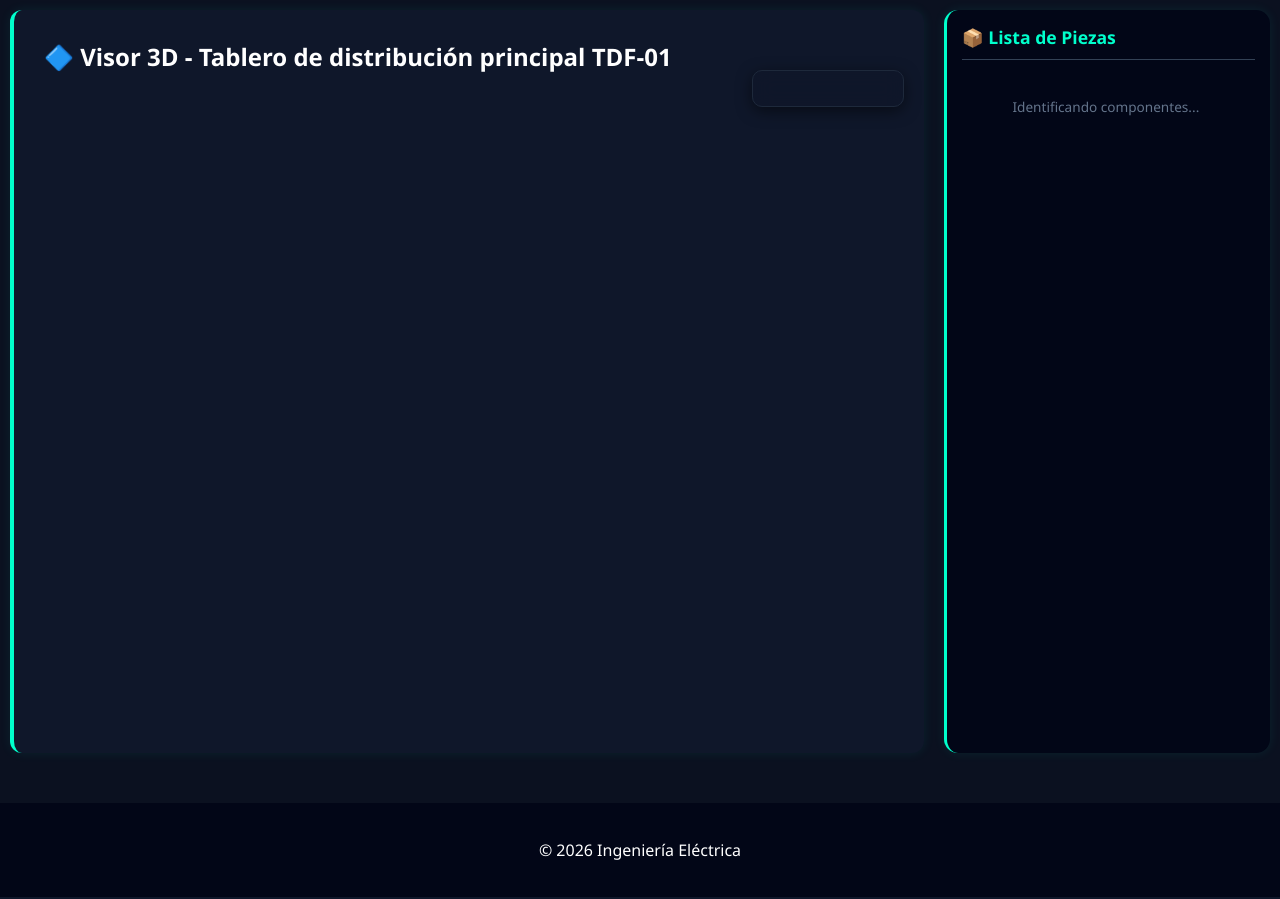
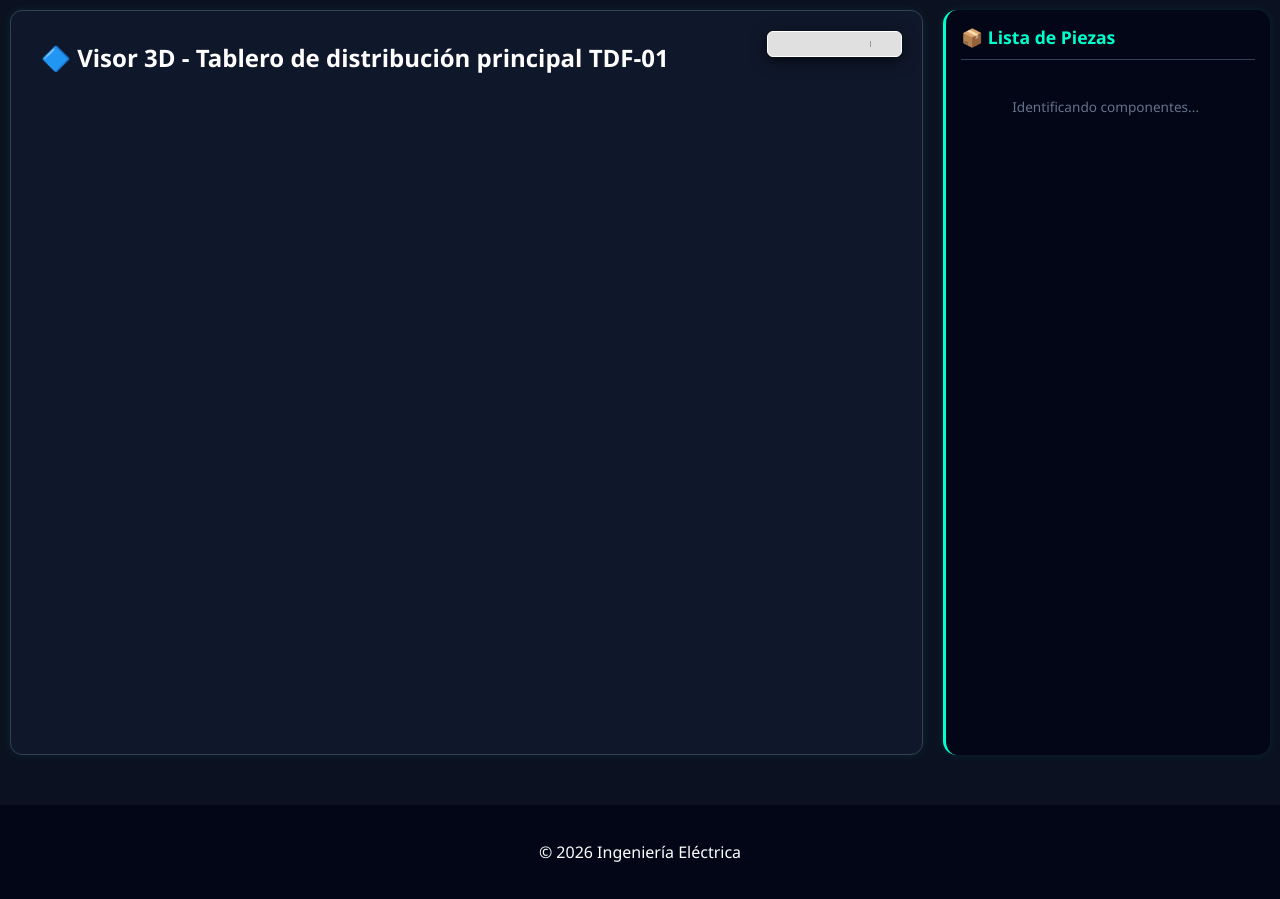
Before and after one commit to electropanelpro-cpu/catalogo-vpanel, a Flask app: page /proyecto/1/visor in a window 1280 px wide. Shown: the part 115-1014 px from the top of the page. Run offline with Flask 3, Linux system fonts and the light colour scheme; some libraries are stand-ins or nearby versions.

Commit message:
Update visor3d.html

```diff
--- a/templates/visor3d.html
+++ b/templates/visor3d.html
@@ -4,8 +4,8 @@
 
 <div style="display: flex; flex-direction: row; gap: 20px; width: 100%; min-height: 80vh; padding: 10px; box-sizing: border-box;">
 
-    <div class="card" style="flex: 3; margin: 0; position: relative; min-width: 0; background: #0f172a; border-radius: 12px; overflow: hidden;">
-        <h1 style="font-size: 1.5rem; margin: 15px; color: white;">🔷 Visor 3D - {{ proyecto.titulo }}</h1>
+    <div class="card" style="flex: 3; margin: 0; position: relative; min-width: 0; background: #0f172a; border-radius: 12px; overflow: hidden; border: 1px solid #334155;">
+        <h1 style="font-size: 1.5rem; margin: 15px; color: white; position: relative; z-index: 5;">🔷 Visor 3D - {{ proyecto.titulo }}</h1>
 
         <div class="edrawings-toolbar">
             <button onclick="resetCamera()" title="Vista Inicial"><i class="fas fa-home"></i></button>
@@ -13,16 +13,16 @@
             <button onclick="zoomOut()" title="Alejar"><i class="fas fa-search-minus"></i></button>
 
             <div class="view-dropdown">
-                <button title="Vistas Estándar"><i class="fas fa-desktop"></i> <i class="fas fa-caret-down" style="font-size: 0.7rem;"></i></button>
+                <button title="Vistas Estándar"><i class="fas fa-desktop"></i> <i class="fas fa-caret-down" style="font-size: 0.6rem;"></i></button>
                 <div class="dropdown-content">
-                    <a href="#" onclick="setView('0deg 90deg auto')">Frontal</a>
-                    <a href="#" onclick="setView('90deg 90deg auto')">Lateral</a>
-                    <a href="#" onclick="setView('0deg 0deg auto')">Superior</a>
-                    <a href="#" onclick="setView('45deg 45deg auto')">Isométrica</a>
+                    <a href="#" onclick="setView('0deg 90deg auto')">Vista Frontal</a>
+                    <a href="#" onclick="setView('90deg 90deg auto')">Vista Lateral</a>
+                    <a href="#" onclick="setView('0deg 0deg auto')">Vista Superior</a>
+                    <a href="#" onclick="setView('45deg 45deg auto')">Vista Isométrica</a>
                 </div>
             </div>
 
-            <button onclick="toggleFullscreen()" title="Pantalla Completa"><i class="fas fa-expand"></i></button>
+            <div style="width: 1px; background: #999; margin: 5px 2px;"></div> <button onclick="toggleFullscreen()" title="Pantalla Completa"><i class="fas fa-expand"></i></button>
         </div>
 
         <model-viewer
@@ -73,11 +73,13 @@
     };
 
     window.zoomIn = () => {
-        modelViewer.zoom(10);
+        const fov = parseFloat(modelViewer.fieldOfView.replace('deg', '')) || 45;
+        modelViewer.fieldOfView = `${Math.max(10, fov - 10)}deg`;
     };
 
     window.zoomOut = () => {
-        modelViewer.zoom(-10);
+        const fov = parseFloat(modelViewer.fieldOfView.replace('deg', '')) || 45;
+        modelViewer.fieldOfView = `${Math.min(80, fov + 10)}deg`;
     };
 
     window.toggleFullscreen = () => {
@@ -171,58 +173,75 @@
 </script>
 
 <style>
-    /* ESTILOS TOOLBAR EDRAWINGS */
+    /* BARRA EDRAWINGS DEFINITIVA: Gris metálico claro para contraste total */
     .edrawings-toolbar {
         position: absolute;
-        top: 60px; /* Debajo del título */
+        top: 20px;
         right: 20px;
         display: flex;
-        gap: 5px;
-        background: rgba(15, 23, 42, 0.8);
-        backdrop-filter: blur(10px);
-        padding: 5px;
-        border-radius: 10px;
-        border: 1px solid #1e293b;
-        z-index: 100;
-        box-shadow: 0 4px 15px rgba(0,0,0,0.5);
+        background: #e0e0e0; /* Color eDrawings original */
+        padding: 4px;
+        border-radius: 6px;
+        z-index: 1000;
+        box-shadow: 0 4px 15px rgba(0,0,0,0.6);
+        border: 1px solid #ffffff;
     }
+
     .edrawings-toolbar button {
         background: transparent;
         border: none;
-        color: #94a3b8;
+        color: #444444;
         padding: 8px 12px;
         cursor: pointer;
         font-size: 1.1rem;
         transition: 0.2s;
-        border-radius: 6px;
+        display: flex;
+        align-items: center;
+        justify-content: center;
+        border-radius: 4px;
     }
+
     .edrawings-toolbar button:hover {
-        color: #00ffcc;
-        background: rgba(0, 255, 204, 0.1);
+        background: #bdbdbd;
+        color: #000000;
     }
+
+    /* DROPDOWN VISTAS */
     .view-dropdown { position: relative; }
     .dropdown-content {
         display: none;
         position: absolute;
         right: 0;
-        background: #1e293b;
-        min-width: 120px;
-        border: 1px solid #334155;
-        border-radius: 8px;
-        z-index: 101;
+        top: 100%;
+        background: #ffffff;
+        min-width: 140px;
+        box-shadow: 0 8px 16px rgba(0,0,0,0.3);
+        border-radius: 4px;
+        overflow: hidden;
         margin-top: 5px;
+        border: 1px solid #ccc;
     }
+
     .dropdown-content a {
-        color: white;
-        padding: 10px;
+        color: #333333;
+        padding: 10px 15px;
         text-decoration: none;
         display: block;
-        font-size: 0.8rem;
+        font-size: 0.85rem;
+        font-family: sans-serif;
+        border-bottom: 1px solid #eee;
     }
-    .dropdown-content a:hover { background: #00ffcc; color: #020617; }
+
+    .dropdown-content a:last-child { border-bottom: none; }
+
+    .dropdown-content a:hover {
+        background-color: #00ffcc;
+        color: #020617;
+    }
+
     .view-dropdown:hover .dropdown-content { display: block; }
 
-    /* ESTILOS EXISTENTES */
+    /* ESTILOS DE LISTA EXISTENTES */
     .item-pieza-3d:hover { border-color: #00ffcc !important; background: #2d3a4f !important; transform: translateX(5px); }
     #menu-contextual-3d button:hover { background: #00ffcc !important; color: #020617 !important; }
     #lista-piezas::-webkit-scrollbar { width: 6px; }
```
